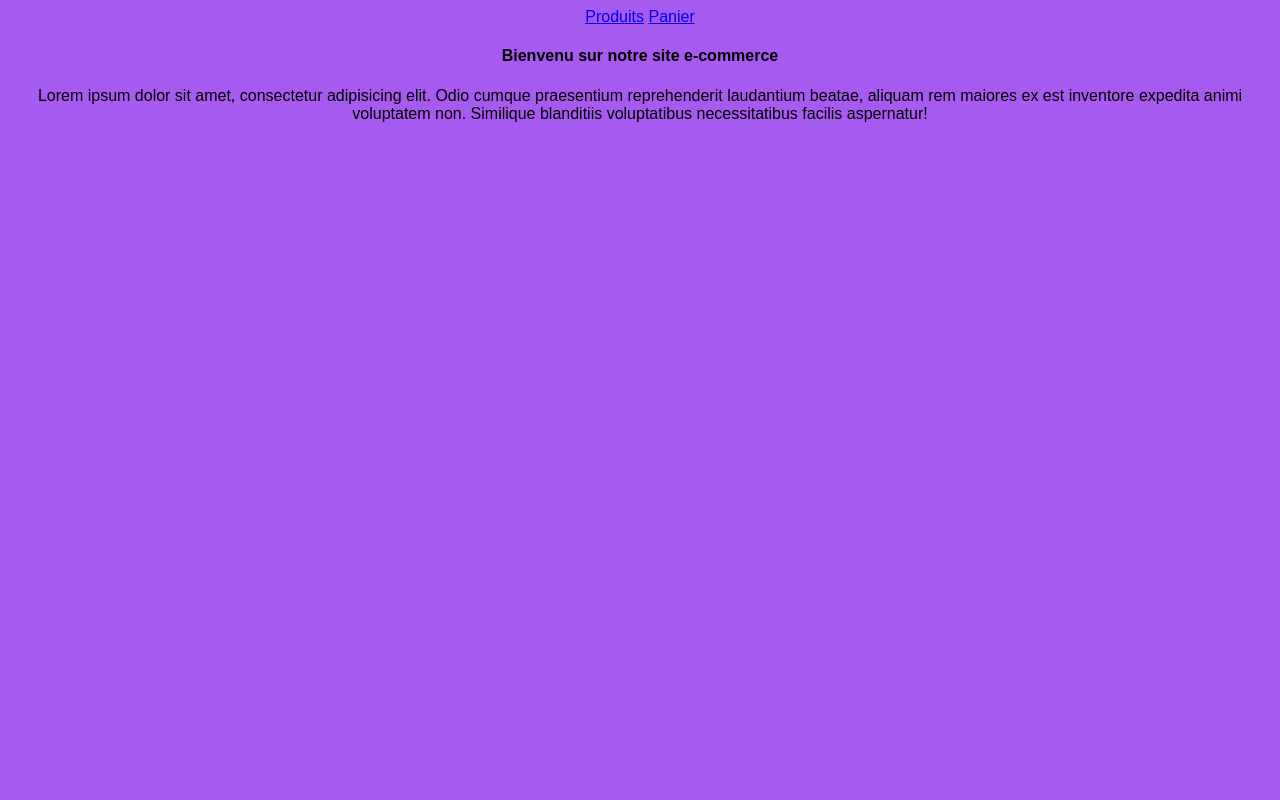
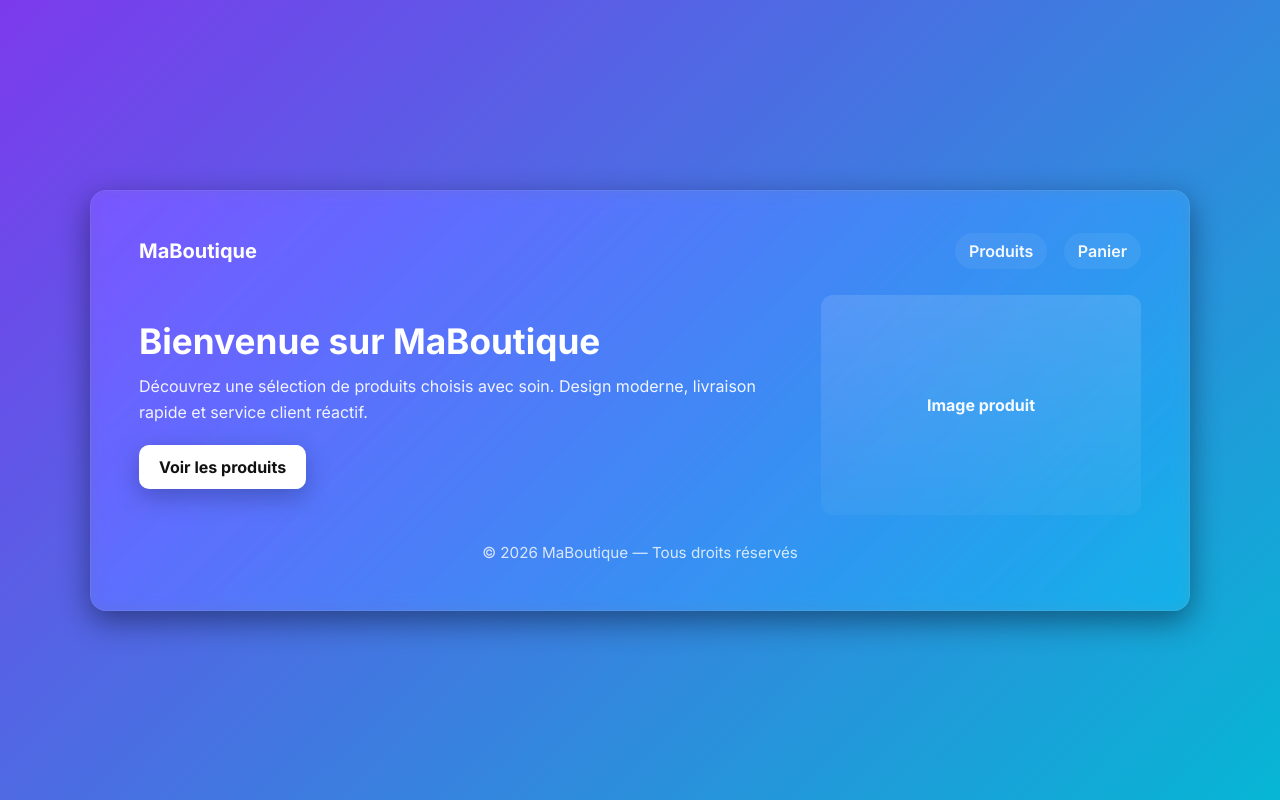
Before and after one commit to Dev-mind9/E-commerce_Test1, a plain HTML site: page E-commerce/Font/index.html in a window 1280 px wide. Drawn offline with Linux system fonts and the light colour scheme.

Commit message:
'ajout du style

```diff
--- a/E-commerce/Font/Style/style.css
+++ b/E-commerce/Font/Style/style.css
@@ -1,5 +1,50 @@
+*{box-sizing:border-box;margin:0;padding:0}
+:root{
+  --bg-1:#7c3aed;
+  --bg-2:#06b6d4;
+  --glass: rgba(255,255,255,0.08);
+  --muted: rgba(255,255,255,0.85);
+}
+html,body{height:100%}
 body{
-    font-family: Arial, Helvetica, sans-serif;
-    text-align: center;
-    background-color: rgb(167, 90, 239);
+  font-family: Inter, system-ui, -apple-system, "Segoe UI", Roboto, "Helvetica Neue", Arial, sans-serif;
+  background: linear-gradient(135deg,var(--bg-1),var(--bg-2));
+  -webkit-font-smoothing:antialiased;
+  -moz-osx-font-smoothing:grayscale;
+  display:flex;
+  align-items:center;
+  justify-content:center;
+  padding:40px;
+  color:var(--muted);
 }
+.container{
+  width:100%;
+  max-width:1100px;
+  background:var(--glass);
+  backdrop-filter:blur(8px) saturate(120%);
+  border-radius:16px;
+  padding:48px;
+  box-shadow:0 10px 30px rgba(2,6,23,0.45);
+  border:1px solid rgba(255,255,255,0.06);
+}
+header{display:flex;align-items:center;justify-content:space-between;margin-bottom:32px}
+.brand{font-weight:700;font-size:1.25rem;color:#fff}
+nav a{margin-left:12px;text-decoration:none;color:rgba(255,255,255,0.95);padding:8px 14px;border-radius:999px;background:rgba(255,255,255,0.06);transition:all .18s;font-weight:600}
+nav a:hover{transform:translateY(-3px);background:rgba(255,255,255,0.12)}
+.hero{display:flex;gap:32px;align-items:center;flex-wrap:wrap}
+.hero .text{flex:1;min-width:260px}
+h1{font-size:2.2rem;margin-bottom:12px;color:#fff}
+p.lead{font-size:1rem;line-height:1.6;color:rgba(255,255,255,0.92);margin-bottom:20px}
+.cta{display:inline-block;background:#fff;color:#111;padding:12px 20px;border-radius:10px;font-weight:700;text-decoration:none;box-shadow:0 8px 24px rgba(2,6,23,0.25);transition:transform .18s}
+.cta:hover{transform:translateY(-4px)}
+.hero .illustration{width:320px;height:220px;border-radius:12px;background:linear-gradient(180deg,rgba(255,255,255,0.12),rgba(255,255,255,0.04));display:flex;align-items:center;justify-content:center;color:rgba(255,255,255,0.95);font-weight:700;font-size:1rem}
+.footer{margin-top:28px;text-align:center;color:rgba(255,255,255,0.8);font-size:0.95rem}
+
+@media(max-width:720px){
+  body{padding:20px}
+  .container{padding:28px}
+  h1{font-size:1.6rem}
+  .hero{flex-direction:column-reverse}
+  .hero .illustration{width:100%;height:180px}
+  nav a{padding:8px 10px;margin-left:8px}
+}
--- a/E-commerce/Font/index.html
+++ b/E-commerce/Font/index.html
@@ -1,16 +1,35 @@
 <!DOCTYPE html>
-<html lang="en">
+<html lang="fr">
 <head>
-    <meta charset="UTF-8">
-    <meta name="viewport" content="width=device-width, initial-scale=1.0">
-    <link rel="stylesheet" href="Style/style.css">
-    <title>Document</title>
+  <meta charset="UTF-8" />
+  <meta name="viewport" content="width=device-width, initial-scale=1.0" />
+  <title>MaBoutique — Accueil</title>
+  <link href="https://fonts.googleapis.com/css2?family=Inter:wght@300;400;600;700;800&display=swap" rel="stylesheet">
+  <link rel="stylesheet" href="Style/style.css" />
 </head>
 <body>
-    <a href="html/produit.html">Produits</a>
-    <a href="html/cart.html">Panier</a>
-    <h4> Bienvenu sur notre site e-commerce</h4>
+  <main class="container">
+    <header>
+      <div class="brand">MaBoutique</div>
+      <nav>
+        <a href="html/produit.html">Produits</a>
+        <a href="html/cart.html">Panier</a>
+      </nav>
+    </header>
 
-    <p>Lorem ipsum dolor sit amet, consectetur adipisicing elit. Odio cumque praesentium reprehenderit laudantium beatae, aliquam rem maiores ex est inventore expedita animi voluptatem non. Similique blanditiis voluptatibus necessitatibus facilis aspernatur!</p>
+    <section class="hero">
+      <div class="text">
+        <h1>Bienvenue sur MaBoutique</h1>
+        <p class="lead">Découvrez une sélection de produits choisis avec soin. Design moderne, livraison rapide et service client réactif.</p>
+        <a class="cta" href="html/produit.html">Voir les produits</a>
+      </div>
+
+      <div class="illustration" aria-hidden="true">
+        Image produit
+      </div>
+    </section>
+
+    <div class="footer">© 2026 MaBoutique — Tous droits réservés</div>
+  </main>
 </body>
 </html>
```
